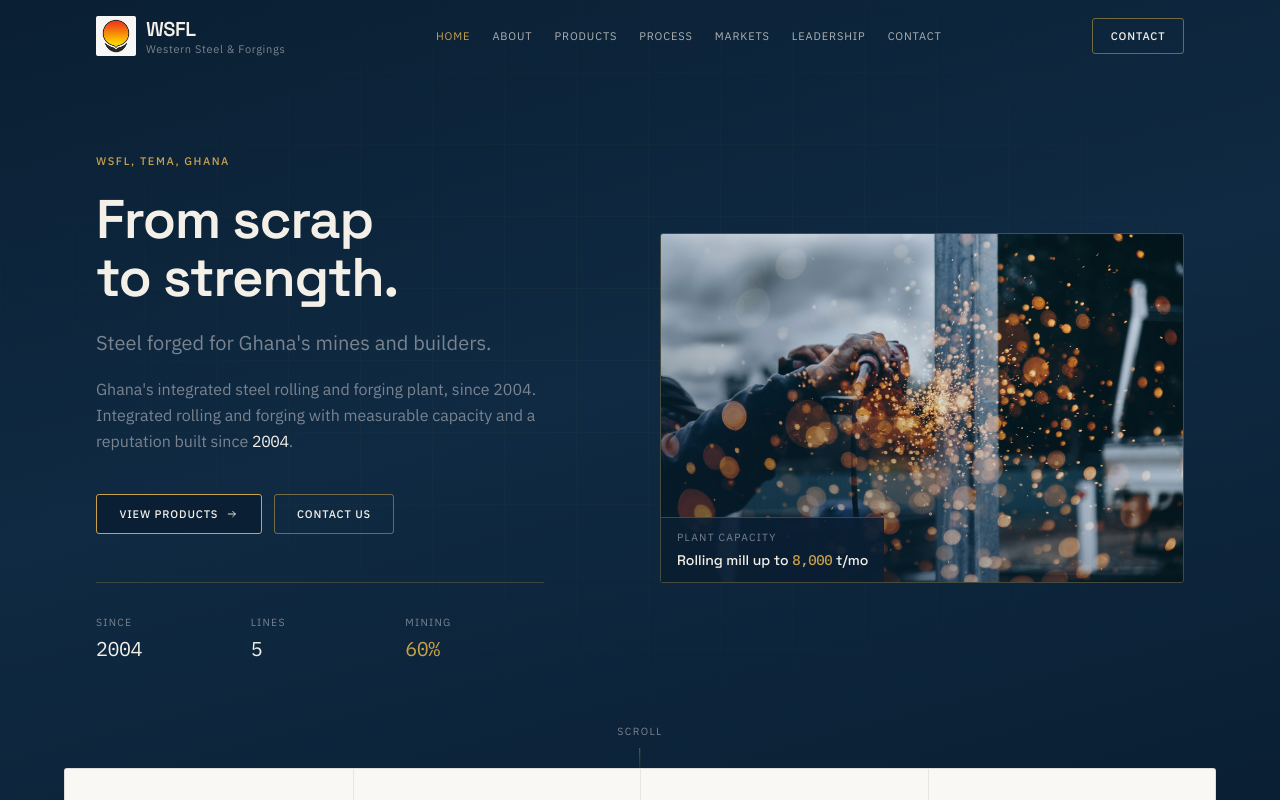
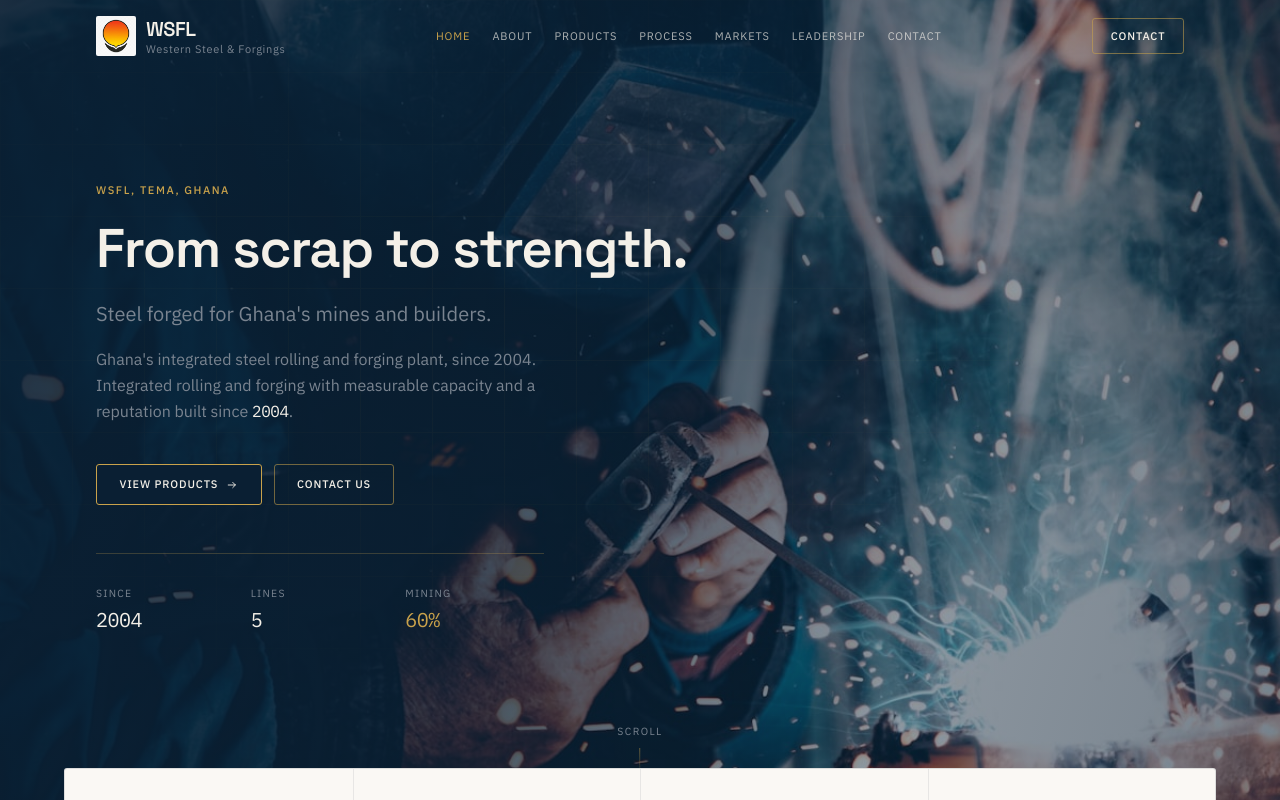
Before and after one commit to BlackGH101/western-steel-and-forging-limited, a React (Vite) app: page / in a window 1280 px wide. Shown: the top 800 px of the page. Built offline with nearby package versions, Linux system fonts and the light colour scheme.

Commit message:
Adds background hero section

```diff
--- a/src/components/Hero.tsx
+++ b/src/components/Hero.tsx
@@ -26,32 +26,45 @@ export function Hero() {
       className="relative overflow-hidden bg-graphite text-paper"
       aria-labelledby="hero-heading"
     >
+      <motion.div
+        className="absolute inset-0"
+        aria-hidden
+        initial={reduce ? false : { scale: 1.06 }}
+        animate={{ scale: 1 }}
+        transition={{ duration: 1.2, ease }}
+      >
+        <img
+          src={siteImages.hero.src}
+          alt=""
+          className="h-full w-full object-cover object-center"
+          width={1600}
+          height={1067}
+        />
+      </motion.div>
+
       <div
         className="pointer-events-none absolute inset-0"
         aria-hidden
         style={{
           background:
-            'linear-gradient(165deg, #0a1f33 0%, #0f2a42 48%, #0a1f33 100%), radial-gradient(ellipse 55% 45% at 78% 28%, color-mix(in srgb, var(--color-forge) 14%, transparent), transparent 70%)',
+            'linear-gradient(105deg, color-mix(in srgb, var(--color-graphite) 92%, transparent) 0%, color-mix(in srgb, var(--color-graphite) 78%, transparent) 42%, color-mix(in srgb, var(--color-graphite) 45%, transparent) 72%, color-mix(in srgb, var(--color-graphite) 55%, transparent) 100%)',
         }}
       />
 
-      <motion.div
-        className="pointer-events-none absolute inset-0 opacity-[0.045]"
+      <div
+        className="pointer-events-none absolute inset-0 opacity-[0.04]"
         aria-hidden
         style={{
           backgroundImage:
             'linear-gradient(to right, #C9A24B 1px, transparent 1px), linear-gradient(to bottom, #C9A24B 1px, transparent 1px)',
           backgroundSize: '72px 72px',
-          maskImage: 'radial-gradient(ellipse 65% 55% at 50% 40%, black, transparent)',
+          maskImage: 'radial-gradient(ellipse 65% 55% at 40% 40%, black, transparent)',
         }}
-        initial={reduce ? false : { opacity: 0 }}
-        animate={{ opacity: 0.045 }}
-        transition={{ duration: 1.2, ease }}
       />
 
-      <div className="relative z-10 mx-auto grid min-h-[100svh] max-w-6xl items-center gap-12 px-5 pb-24 pt-28 lg:grid-cols-12 lg:gap-10 lg:px-8 lg:pb-28 lg:pt-32">
+      <div className="relative z-10 mx-auto flex min-h-[100svh] max-w-6xl items-center px-5 pb-24 pt-28 lg:px-8 lg:pb-28 lg:pt-32">
         <motion.div
-          className="lg:col-span-6"
+          className="max-w-xl lg:max-w-2xl"
           variants={container}
           initial={reduce ? false : 'hidden'}
           animate="show"
@@ -108,43 +121,9 @@ export function Hero() {
             </div>
           </motion.dl>
         </motion.div>
+      </div>
 
-        <motion.div
-          className="relative lg:col-span-6"
-          initial={reduce ? false : { opacity: 0, x: 28, scale: 0.97 }}
-          animate={{ opacity: 1, x: 0, scale: 1 }}
-          transition={{ duration: 0.7, delay: 0.15, ease }}
-        >
-          <div className="media-frame relative overflow-hidden border border-forge/30" style={{ borderRadius: 3 }}>
-            <motion.img
-              src={siteImages.hero.src}
-              alt={siteImages.hero.alt}
-              className="mx-auto block h-auto w-full max-w-lg lg:max-w-none"
-              width={1200}
-              height={900}
-              initial={reduce ? false : { scale: 1.08 }}
-              animate={{ scale: 1 }}
-              transition={{ duration: 1.1, ease }}
-            />
-            <div
-              className="absolute inset-0 bg-linear-to-tr from-graphite/65 via-graphite/15 to-transparent"
-              aria-hidden
-            />
-            <motion.div
-              className="absolute bottom-0 left-0 right-0 border-t border-forge/30 bg-graphite/90 px-4 py-3 sm:right-auto sm:max-w-xs"
-              initial={reduce ? false : { opacity: 0, y: 12 }}
-              animate={{ opacity: 1, y: 0 }}
-              transition={{ duration: 0.45, delay: 0.55, ease }}
-            >
-              <p className="text-[0.65rem] uppercase tracking-[0.12em] text-slate">Plant capacity</p>
-              <p className="mt-1 font-display text-sm font-medium text-paper">
-                Rolling mill up to{' '}
-                <span className="stat-mono text-forge">8,000</span> t/mo
-              </p>
-            </motion.div>
-          </div>
-        </motion.div>
-      </div>
+      <span className="sr-only">{siteImages.hero.alt}</span>
 
       <motion.div
         className="absolute bottom-6 left-1/2 z-10 hidden -translate-x-1/2 flex-col items-center gap-2 sm:flex"
--- a/src/data/images.ts
+++ b/src/data/images.ts
@@ -4,8 +4,8 @@
  */
 export const siteImages = {
   hero: {
-    src: './images/hero-mill.jpg',
-    alt: 'Industrial steel mill with molten metal pour and heavy rolling equipment',
+    src: './images/steel-structure.jpg',
+    alt: 'Heavy steel structural members in an industrial setting',
   },
   homeAbout: {
     src: './images/furnace.jpg',
@@ -28,8 +28,8 @@ export const siteImages = {
     alt: 'Arc welding on a steel construction site with bright sparks',
   },
   productDrums: {
-    src: './images/steel-structure.jpg',
-    alt: 'Heavy steel structural members in an industrial setting',
+    src: './images/hero-mill.jpg',
+    alt: 'Industrial steel mill with molten metal pour and heavy rolling equipment',
   },
   productPlanned: {
     src: './images/plant-floor.jpg',
```
